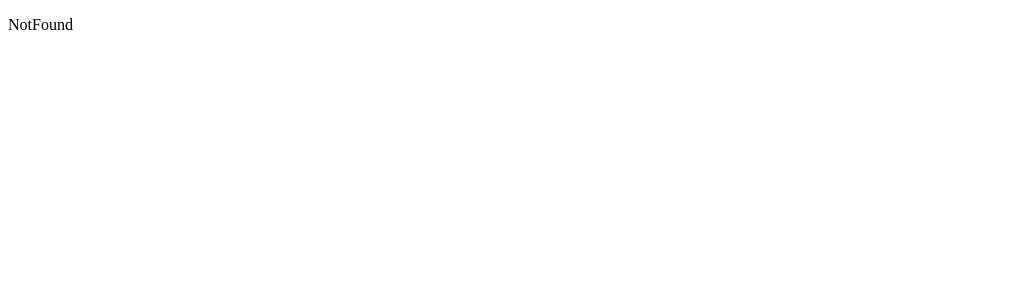
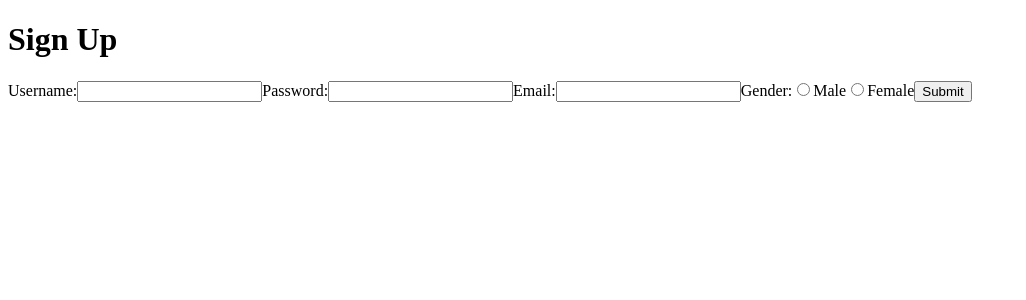
Before and after one commit to XianAquino/NoteLst, a React app: page /signup in a window 1280 px wide. Shown: the top 300 px of the page, without its empty margins (0-1026 px from the left). Built offline with nearby package versions, Linux system fonts and the light colour scheme; the HTML template or start-up script is replaced by a standard one.

Commit message:
Created signup page

```diff
--- a/src/App.jsx
+++ b/src/App.jsx
@@ -3,7 +3,7 @@ import { Router, Route, IndexRoute, browserHistory } from 'react-router';
 
 import Dashboard from './pages/Dashboard.jsx';
 import Login from './pages/Login.jsx';
-import SignIn from './pages/SignIn.jsx';
+import SignUp from './pages/SignUp.jsx';
 import NotFound from './pages/NotFound.jsx';
 
 const App = () => {
@@ -11,7 +11,7 @@ const App = () => {
     <Router history={browserHistory}>
         <Route path='/' component={Dashboard} />
         <Route path='/login' component={Login} />
-        <Route path='/signin' component={SignIn} />
+        <Route path='/signup' component={SignUp} />
         <Route path='/*' component={NotFound} />
     </Router>
   );
--- a/src/pages/SignIn.jsx
+++ /dev/null
@@ -1,9 +0,0 @@
-import React from 'react';
-
-const SignIn = () => {
-  return(
-    <p>Signin</p>
-  );
-};
-
-export default SignIn;
--- /dev/null
+++ b/src/pages/SignUp.jsx
@@ -0,0 +1,23 @@
+import React from 'react';
+
+const SignUp = () => {
+  return(
+    <div className='SignUp'>
+      <h1>Sign Up</h1>
+      <form>
+        <label>Username:</label>
+        <input type='text' />
+        <label>Password:</label>
+        <input type='password' />
+        <label>Email:</label>
+        <input type='text' />
+        <label>Gender:</label>
+        <input type='radio' name='gender' value='male'/>Male
+        <input type='radio' name='gender' value='female'/>Female
+        <input type='submit'/>
+      </form>
+    </div>
+  );
+};
+
+export default SignUp;
```
Also changed, not shown: src/util/signup.js (added).
